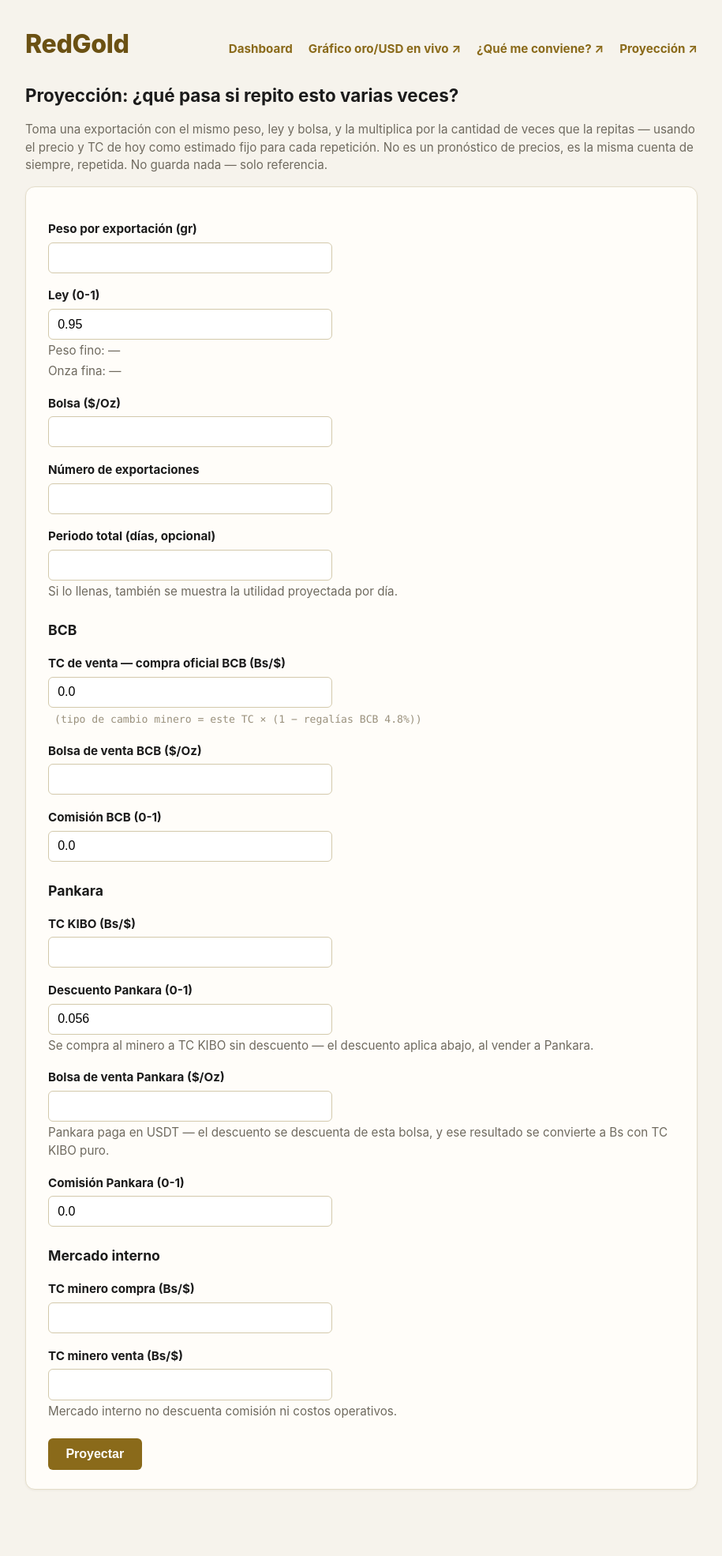
After one commit to Sergiorioss524/software_redgold, a Flask app: page /proyeccion in a window 1280 px wide. The commit adds this page. Shown: the whole page at 79% size, without its empty margins (182-1097 px from the left). Run offline with Flask 3, Linux system fonts and the light colour scheme; data that the repository does not hold is empty; some libraries are stand-ins or nearby versions.

Commit message:
Add a projection page and refine BCB/Netdania figures
- New /proyeccion page: takes one export's peso/ley/bolsa plus a repeat
  count and optional day span, then scales each channel's already-known
  formula (BCB, Pankara, mercado interno) by that count -- linear scaling
  of a validated calculation, not a price forecast, since there's no trend
  data to back one. Extracted _compute_bcb_channel/_compute_pankara_channel/
  _compute_mercado_interno_channel so the comparator and projection share
  the exact same per-channel math instead of duplicating it a third time.
- Netdania's price is now rounded to a whole number everywhere it's used
  (display and live JS math alike), not just shown with its raw decimals.
- BCB round-trip: added a live "Total dólares (precio internacional
  Netdania)" readout (onza fina x Netdania price, independent of whatever
  is typed into "Bolsa de compra"), and fixed "Utilidad neta ... USD
  equiv." to divide by "TC compra $ físico" instead of the sale rate.

Co-Authored-By: Claude Sonnet 5 <noreply@anthropic.com>

```diff
--- a/redgold/templates/base.html
+++ b/redgold/templates/base.html
@@ -130,11 +130,13 @@
     function formatNumber(n, decimals) {
       return n.toLocaleString('en-US', {minimumFractionDigits: decimals, maximumFractionDigits: decimals});
     }
-    // ids: {weight, purity, buyPrice, buyRate, rateFisico, outFineWeight, outFineOz, outTotalUsd, outTotalBs}
+    // ids: {weight, purity, buyPrice, buyRate, rateFisico, outFineWeight, outFineOz, outTotalUsd, outTotalBs, outTotalUsdIntl, netdaniaPrice}
     // buyPrice/buyRate/outTotalUsd/outTotalBs are optional -- omit them to
     // only track peso fino / onza fina. rateFisico is optional: when given,
     // "total en dólares" = total en Bolivianos / TC compra físico instead of
-    // onza fina x bolsa de compra.
+    // onza fina x bolsa de compra. outTotalUsdIntl + netdaniaPrice are
+    // optional together: onza fina x netdaniaPrice, independent of whatever
+    // is typed into "Bolsa de compra".
     function bindPurchaseCalc(ids) {
       var weightEl = document.getElementById(ids.weight);
       var purityEl = document.getElementById(ids.purity);
@@ -145,6 +147,7 @@
       var outFineOzEl = ids.outFineOz ? document.getElementById(ids.outFineOz) : null;
       var outTotalUsdEl = ids.outTotalUsd ? document.getElementById(ids.outTotalUsd) : null;
       var outTotalBsEl = ids.outTotalBs ? document.getElementById(ids.outTotalBs) : null;
+      var outTotalUsdIntlEl = ids.outTotalUsdIntl ? document.getElementById(ids.outTotalUsdIntl) : null;
       if (!weightEl || !purityEl || !outFineWeightEl) return;
 
       function update() {
@@ -177,6 +180,11 @@
             outTotalUsdEl.textContent = 'Total en dólares: ' + (totalUsd === null ? '—' : '$' + formatNumber(totalUsd, 2));
           }
         }
+
+        if (outTotalUsdIntlEl) {
+          var totalUsdIntl = (fineOz === null || !ids.netdaniaPrice) ? null : fineOz * ids.netdaniaPrice;
+          outTotalUsdIntlEl.textContent = 'Total dólares (precio internacional Netdania): ' + (totalUsdIntl === null ? '—' : '$' + formatNumber(totalUsdIntl, 2));
+        }
       }
 
       [weightEl, purityEl, buyPriceEl, buyRateEl, rateFisicoEl].forEach(function(el) {
@@ -193,6 +201,7 @@
       <a href="{{ url_for('dashboard') }}">Dashboard</a>
       <a href="{{ url_for('gold_chart') }}" target="_blank" rel="noopener">Gráfico oro/USD en vivo ↗</a>
       <a href="{{ url_for('comparador') }}" target="_blank" rel="noopener">¿Qué me conviene? ↗</a>
+      <a href="{{ url_for('proyeccion') }}" target="_blank" rel="noopener">Proyección ↗</a>
     </nav>
   </div>
   {% with messages = get_flashed_messages(with_categories=true) %}
--- a/redgold/templates/comparador.html
+++ b/redgold/templates/comparador.html
@@ -54,7 +54,7 @@
 
     <label for="cp_pk_bolsa_venta">Bolsa de venta Pankara ($/Oz)</label>
     <input id="cp_pk_bolsa_venta" name="cp_pk_bolsa_venta" type="number" step="0.01"
-           value="{{ request.args.get('cp_pk_bolsa_venta', netdania_price.price_usd_per_oz if netdania_price else '') }}">
+           value="{{ request.args.get('cp_pk_bolsa_venta', netdania_price_usd if netdania_price_usd else '') }}">
     <div class="muted" style="margin:0.2rem 0 0.4rem">
       {% if netdania_price %}Prellenado con la cotización de Netdania.{% endif %}
       Pankara paga en USDT — el descuento se descuenta de esta bolsa (como una comisión extra de Pankara), y ese resultado se convierte a Bs con TC KIBO puro.
--- /dev/null
+++ b/redgold/templates/proyeccion.html
@@ -0,0 +1,143 @@
+{% extends "base.html" %}
+{% block title %}Proyección — RedGold{% endblock %}
+{% block content %}
+
+<h2 style="margin-top:0">Proyección: ¿qué pasa si repito esto varias veces?</h2>
+<p class="muted">Toma una exportación con el mismo peso, ley y bolsa, y la multiplica por la cantidad de veces que la repitas — usando el precio y TC de hoy como estimado fijo para cada repetición. No es un pronóstico de precios, es la misma cuenta de siempre, repetida. No guarda nada — solo referencia.</p>
+
+<div class="card">
+  <form class="stack" method="get" action="{{ url_for('proyeccion') }}">
+    <label for="pr_weight_g">Peso por exportación (gr)</label>
+    <input id="pr_weight_g" name="pr_weight_g" type="number" step="0.000001" required
+           value="{{ request.args.get('pr_weight_g', '') }}">
+
+    <label for="pr_purity">Ley (0-1)</label>
+    <input id="pr_purity" name="pr_purity" type="number" step="0.0001"
+           value="{{ request.args.get('pr_purity', default_purity) }}">
+    <div class="muted" id="pr_fine_weight" style="margin:0.2rem 0">Peso fino: — <span class="formula">(peso × ley)</span></div>
+    <div class="muted" id="pr_fine_oz" style="margin:0.2rem 0 0.4rem">Onza fina: — <span class="formula">(peso fino ÷ 31.1035)</span></div>
+
+    <label for="pr_bolsa">Bolsa ($/Oz)</label>
+    <input id="pr_bolsa" name="pr_bolsa" type="number" step="0.01" required
+           value="{{ request.args.get('pr_bolsa', latest_price.price_usd_per_oz if latest_price else '') }}">
+    <div class="muted" style="margin:0.2rem 0 0.4rem">
+      {% if latest_price %}Prellenado con el precio de hoy ({{ latest_price.source }}). Se usa como estimado fijo en cada repetición.{% endif %}
+    </div>
+
+    <label for="pr_veces">Número de exportaciones</label>
+    <input id="pr_veces" name="pr_veces" type="number" step="1" min="1" required
+           value="{{ request.args.get('pr_veces', '') }}">
+
+    <label for="pr_dias">Periodo total (días, opcional)</label>
+    <input id="pr_dias" name="pr_dias" type="number" step="1" min="1"
+           value="{{ request.args.get('pr_dias', '') }}">
+    <div class="muted" style="margin:0.2rem 0 0.4rem">
+      Si lo llenas, también se muestra la utilidad proyectada por día.
+    </div>
+
+    <h2 style="margin-top:1.5rem; font-size:1.1rem">BCB</h2>
+    <label for="pr_bcb_tc_oficial">TC de venta — compra oficial BCB (Bs/$)</label>
+    <input id="pr_bcb_tc_oficial" name="pr_bcb_tc_oficial" type="number" step="0.0001"
+           value="{{ request.args.get('pr_bcb_tc_oficial', official_rate.compra if official_rate else '') }}">
+    <div class="muted" style="margin:0.2rem 0 0.4rem">
+      <span class="formula">(tipo de cambio minero = este TC × (1 − regalías BCB 4.8%))</span>
+    </div>
+
+    <label for="pr_bcb_bolsa_venta">Bolsa de venta BCB ($/Oz)</label>
+    <input id="pr_bcb_bolsa_venta" name="pr_bcb_bolsa_venta" type="number" step="0.01"
+           value="{{ request.args.get('pr_bcb_bolsa_venta', bcb_gold_price_usd if bcb_gold_price_usd else '') }}">
+
+    <label for="pr_bcb_commission">Comisión BCB (0-1)</label>
+    <input id="pr_bcb_commission" name="pr_bcb_commission" type="number" step="0.0001"
+           value="{{ request.args.get('pr_bcb_commission', default_commission) }}">
+
+    <h2 style="margin-top:1.5rem; font-size:1.1rem">Pankara</h2>
+    <label for="pr_pk_tc_kibo">TC KIBO (Bs/$)</label>
+    <input id="pr_pk_tc_kibo" name="pr_pk_tc_kibo" type="number" step="0.0001"
+           value="{{ request.args.get('pr_pk_tc_kibo', '') }}">
+
+    <label for="pr_pk_discount">Descuento Pankara (0-1)</label>
+    <input id="pr_pk_discount" name="pr_pk_discount" type="number" step="0.0001"
+           value="{{ request.args.get('pr_pk_discount', default_pankara_discount) }}">
+    <div class="muted" style="margin:0.2rem 0 0.4rem">
+      Se compra al minero a TC KIBO sin descuento — el descuento aplica abajo, al vender a Pankara.
+    </div>
+
+    <label for="pr_pk_bolsa_venta">Bolsa de venta Pankara ($/Oz)</label>
+    <input id="pr_pk_bolsa_venta" name="pr_pk_bolsa_venta" type="number" step="0.01"
+           value="{{ request.args.get('pr_pk_bolsa_venta', netdania_price_usd if netdania_price_usd else '') }}">
+    <div class="muted" style="margin:0.2rem 0 0.4rem">
+      {% if netdania_price %}Prellenado con la cotización de Netdania.{% endif %}
+      Pankara paga en USDT — el descuento se descuenta de esta bolsa, y ese resultado se convierte a Bs con TC KIBO puro.
+    </div>
+
+    <label for="pr_pk_commission">Comisión Pankara (0-1)</label>
+    <input id="pr_pk_commission" name="pr_pk_commission" type="number" step="0.0001"
+           value="{{ request.args.get('pr_pk_commission', default_commission) }}">
+
+    <h2 style="margin-top:1.5rem; font-size:1.1rem">Mercado interno</h2>
+    <label for="pr_mi_tc_compra">TC minero compra (Bs/$)</label>
+    <input id="pr_mi_tc_compra" name="pr_mi_tc_compra" type="number" step="0.0001"
+           value="{{ request.args.get('pr_mi_tc_compra', tc_minero_mi_avg if tc_minero_mi_avg else '') }}">
+
+    <label for="pr_mi_tc_venta">TC minero venta (Bs/$)</label>
+    <input id="pr_mi_tc_venta" name="pr_mi_tc_venta" type="number" step="0.0001"
+           value="{{ request.args.get('pr_mi_tc_venta', tc_minero_mi_avg if tc_minero_mi_avg else '') }}">
+    <div class="muted" style="margin:0.2rem 0 0.4rem">
+      {% if tc_minero_mi_avg %}Ambos empiezan en el promedio de los TC mineros de BCB y Pankara de arriba ({{ tc_minero_mi_avg }}) — sepáralos para armar tu propio spread.{% endif %}
+      Mercado interno no descuenta comisión ni costos operativos.
+    </div>
+
+    <button type="submit" style="margin-top:1rem">Proyectar</button>
+  </form>
+  <script>
+    bindPurchaseCalc({
+      weight: 'pr_weight_g', purity: 'pr_purity',
+      outFineWeight: 'pr_fine_weight', outFineOz: 'pr_fine_oz'
+    });
+  </script>
+</div>
+
+{% if proyeccion %}
+<div class="card">
+  <div class="stat-label">Mejor proyección tras {{ "%g"|format(proyeccion.veces) }} exportaciones</div>
+  <div class="stat {{ 'positive' if proyeccion.best.net_profit_bs_total >= 0 else 'negative' }}">{{ proyeccion.best.label }}
+    <span class="muted">({{ proyeccion.best.net_profit_bs_total|money }} Bs)</span>
+  </div>
+  {% if proyeccion.best.net_profit_bs_total < 0 %}
+    <p class="negative" style="font-weight:700; margin:0.5rem 0 0">Ninguna opción da ganancia proyectada — esta es la que menos pierde.</p>
+  {% endif %}
+
+  <div class="table-scroll">
+  <table style="margin-top:1rem">
+    {% for r in proyeccion.ranking %}
+    <tr>
+      <td>{{ loop.index }}. {{ r.label }}</td>
+      <td>
+        {{ r.net_profit_bs|money }} Bs
+        {% if r.label == 'Mercado interno' %}<span class="muted">(diferencia por exportación)</span>{% else %}<span class="muted">(utilidad neta por exportación)</span>{% endif %}
+      </td>
+      <td class="{{ 'positive' if r.net_profit_bs_total >= 0 else 'negative' }}">
+        <strong>{{ r.net_profit_bs_total|money }} Bs</strong>
+        <span class="muted">total</span>
+      </td>
+      <td>
+        {% if r.net_profit_bs_per_dia is not none %}{{ r.net_profit_bs_per_dia|money }} Bs <span class="muted">/día</span>{% endif %}
+      </td>
+    </tr>
+    {% endfor %}
+  </table>
+  </div>
+  <p class="muted" style="margin-top:0">Total = utilidad por exportación × {{ "%g"|format(proyeccion.veces) }}{% if proyeccion.dias %} · por día = total ÷ {{ "%g"|format(proyeccion.dias) }} días{% endif %}.</p>
+
+  {% set missing = [] %}
+  {% if 'bcb' not in proyeccion.results %}{{ missing.append('BCB') or '' }}{% endif %}
+  {% if 'pankara' not in proyeccion.results %}{{ missing.append('Pankara') or '' }}{% endif %}
+  {% if 'mercado_interno' not in proyeccion.results %}{{ missing.append('mercado interno') or '' }}{% endif %}
+  {% if missing %}
+    <p class="muted">Faltan datos de {{ missing|join(', ') }} — solo se proyecta lo que llenaste.</p>
+  {% endif %}
+</div>
+{% endif %}
+
+{% endblock %}
```
Also changed, not shown: redgold/templates/dashboard.html (+10 -5 lines), redgold/webapp.py (+168 -63 lines), tests/test_webapp.py (+48 -0 lines).
